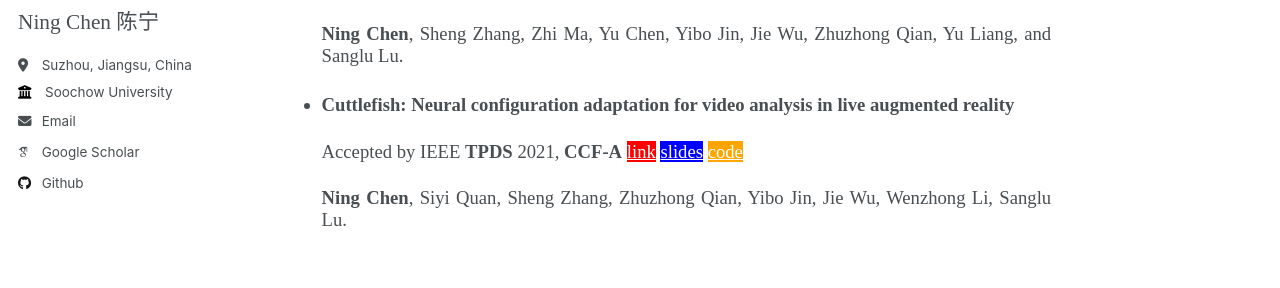
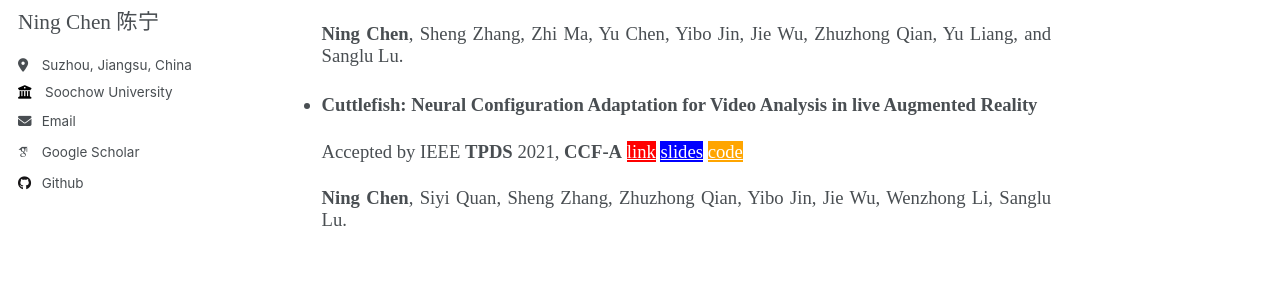
Before and after one commit to nju-cn/nju-cn.github.io, a Jekyll site: the page built from _pages/about.md, in a window 1280 px wide and 900 px high, scrolled down 1560 px. Shown: the part 246-534 px from the top of the window. Built offline with Jekyll 4.4.1, drawn with Linux system fonts in a browser that asks for light colours; some web fonts are replaced.

Commit message:
Merge remote-tracking branch 'origin/master'

```diff
--- a/_pages/about.md
+++ b/_pages/about.md
@@ -92,7 +92,7 @@ hr:nth-of-type(2) {
 
   **Ning Chen**, Sheng Zhang, Zhi Ma, Yu Chen, Yibo Jin, Jie Wu, Zhuzhong Qian, Yu Liang, and Sanglu Lu.
 
-* **Cuttlefish: Neural configuration adaptation for video analysis in live augmented reality**
+* **Cuttlefish: Neural Configuration Adaptation for Video Analysis in live Augmented Reality**
 
   Accepted by IEEE **TPDS** 2021, **CCF-A**         <a href="http://nju-cn.github.io/files/Cuttlefish_TPDS.pdf" style="background: red; color: white;">link</a>         <a href="http://nju-cn.github.io/files/Cuttlefish.pptx" style="background: blue; color: white;">slides</a>         <a href="https://github.com/nju-cn/Cuttlefish" style="background: orange; color: white;">code</a>
 
```
